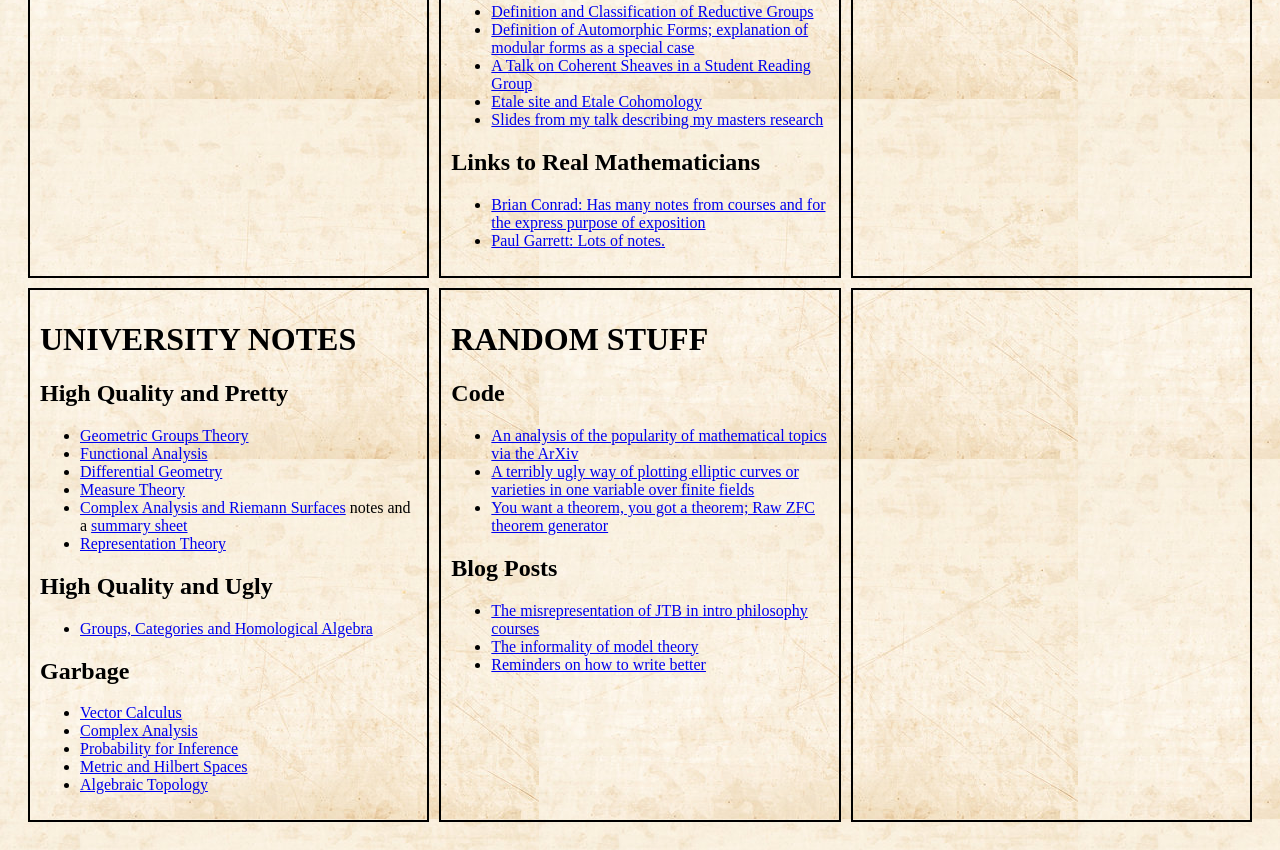
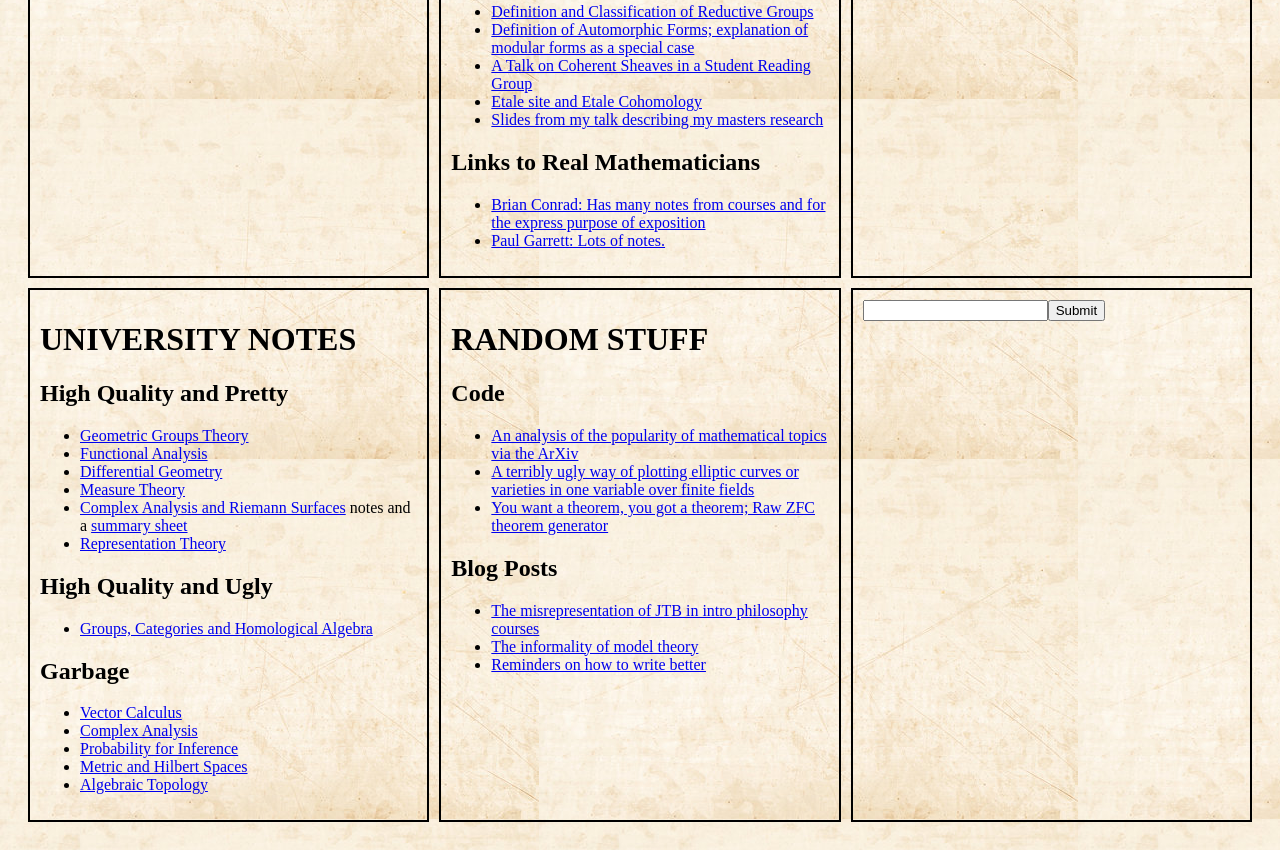
Before and after one commit to rileymoriss/rileymoriss.github.io, a plain HTML site: page index.html in a window 1280 px wide. Shown: the part 981-1831 px from the top of the page. Drawn offline with nearby package versions, Linux system fonts and the light colour scheme.

Commit message:
Update index.html

```diff
--- a/index.html
+++ b/index.html
@@ -174,6 +174,10 @@
 
     <div class="grid-item">
         <html-include src="./messages.html"></html-include>
+        <input name="message" id="meassage"><input type="submit" value="Submit">
+      <script>
+
+      </script>
     </div>
   </div>
 
```
